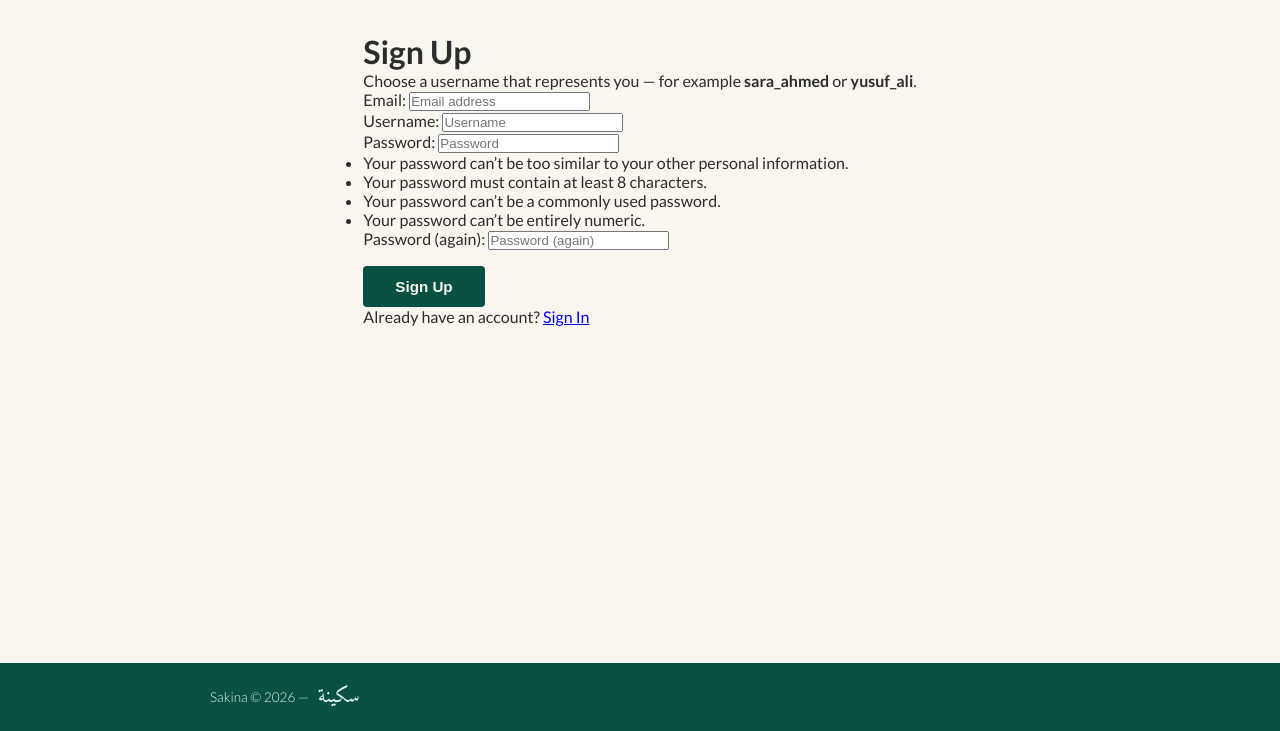
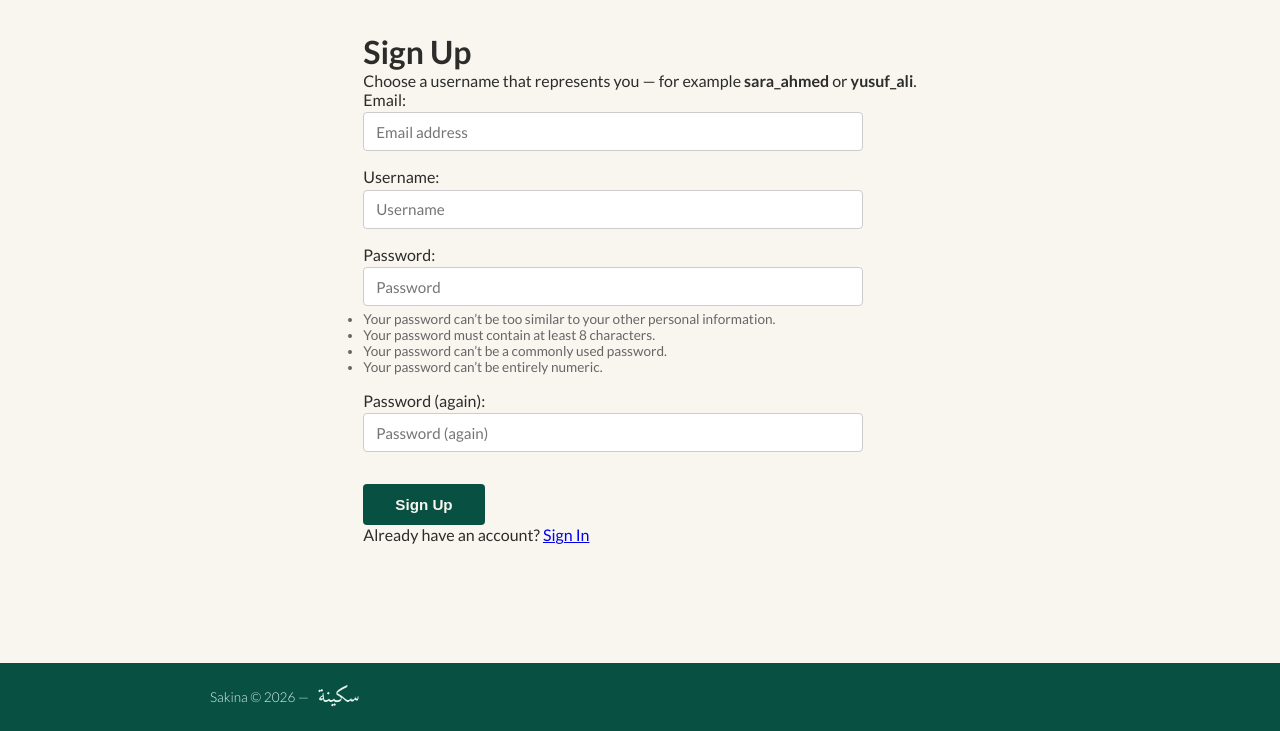
Before and after one commit to Sascha-netizen/sakina_matchmaking, a Django app: page /accounts/signup/ in a window 1280 px wide. Shown: the part 69-800 px from the top of the page. Run offline with Django 4.2, Linux system fonts and the light colour scheme.

Commit message:
Fix signup form and add new styling

```diff
--- a/static/css/base.css
+++ b/static/css/base.css
@@ -587,3 +587,35 @@ form button[type="submit"]:hover {
     border-radius: 12px;
     margin-top: 0.5rem;
 }
+
+/* ── Form fields ── */
+.form-field {
+    margin-bottom: 1rem;
+}
+
+.helptext {
+    font-size: 0.85rem;
+    color: #666;
+    margin-top: 0.3rem;
+}
+
+.field-errors p {
+    color: #c0392b;
+    font-size: 0.85rem;
+    margin-top: 0.3rem;
+}
+
+.form-field input[type="text"],
+.form-field input[type="email"],
+.form-field input[type="password"] {
+    display: block;
+    width: 100%;
+    max-width: 500px;
+    padding: 0.6rem 0.75rem;
+    border: 1px solid #ccc;
+    border-radius: 4px;
+    font-family: 'Lato', sans-serif;
+    font-size: 0.95rem;
+    background-color: white;
+    margin-top: 0.2rem;
+}
```
